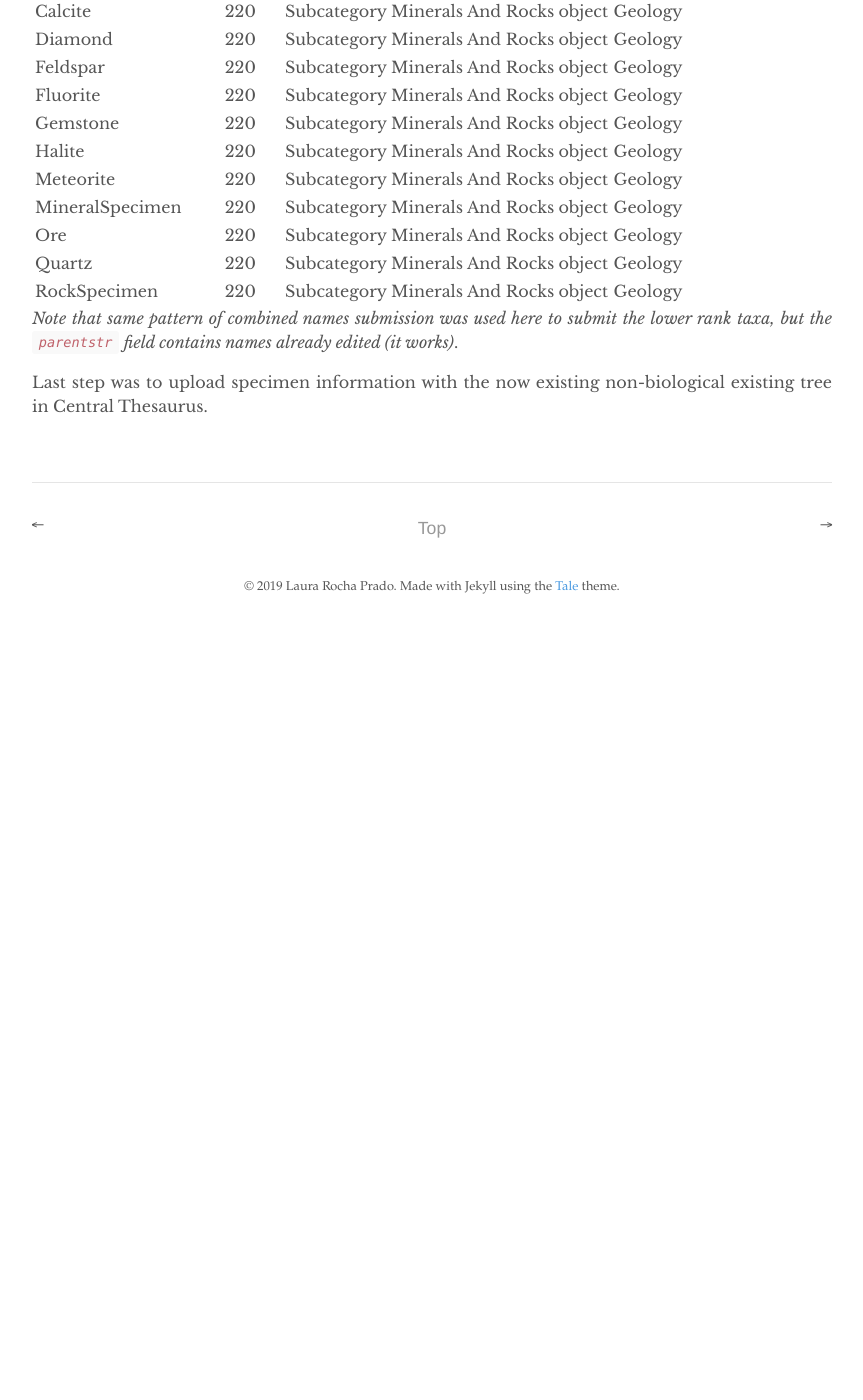
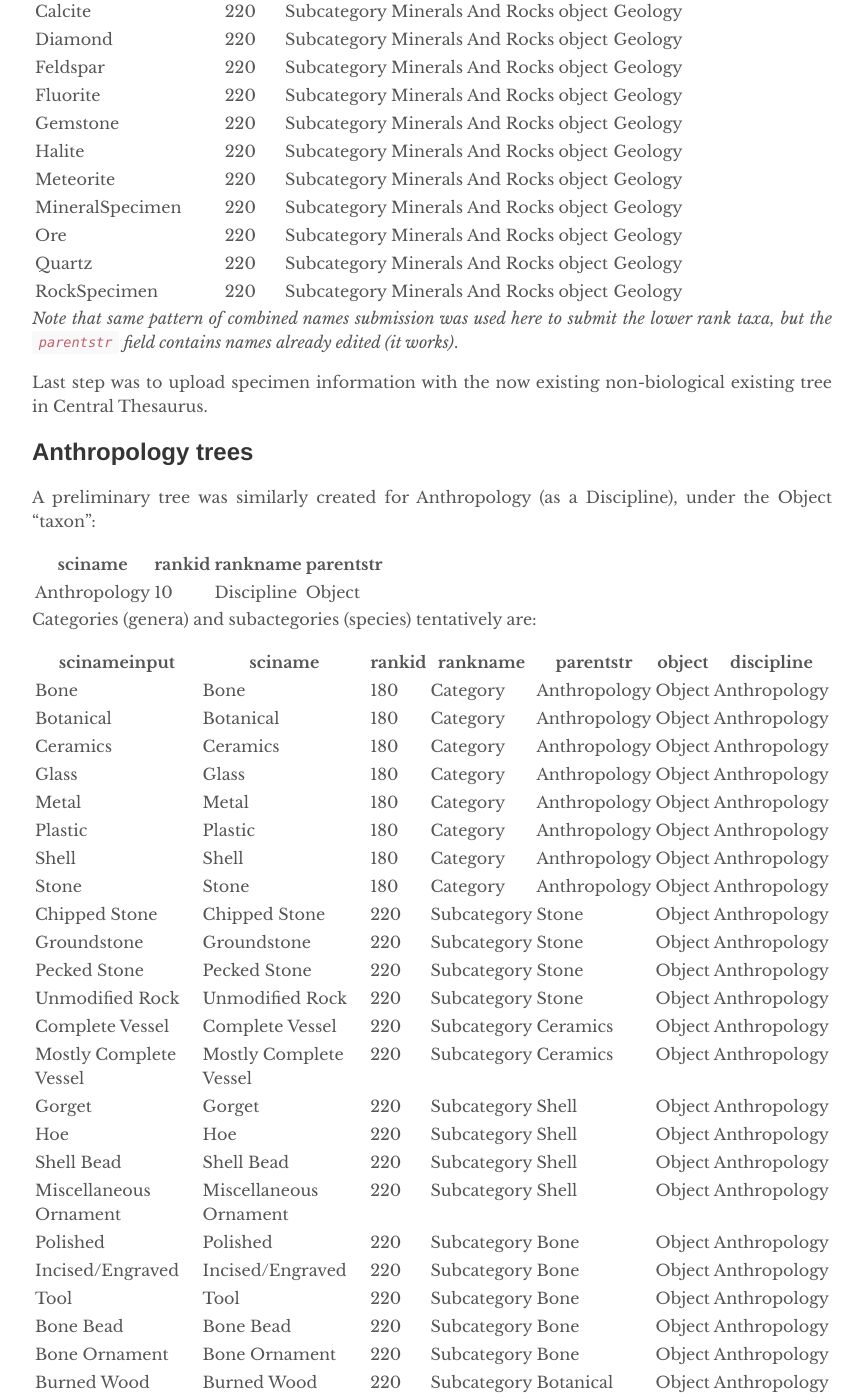
Before and after one commit to arbolitoloco/uw2020, a Jekyll site: the page built from _posts/2018-11-16-non-biological-tree-experiments.md, in a window 1280 px wide and 1400 px high, scrolled down 2257 px. Shown: the whole window, without its empty margins (208-1071 px from the left). Built offline with Jekyll 4.4.1, drawn with Linux system fonts in a browser that asks for light colours; before the commit the page ends 2887 px from its top, so only the background shows below that; some of the changed text lies outside the part shown.

Commit message:
Added Anthropology tree/data experiments

```diff
--- a/_posts/2018-11-16-non-biological-tree-experiments.md
+++ b/_posts/2018-11-16-non-biological-tree-experiments.md
@@ -80,3 +80,58 @@ RockSpecimen        | 220    | Subcategory | Minerals And Rocks | object | Geolo
 *Note that same pattern of combined names submission was used here to submit the lower rank taxa, but the `parentstr` field contains names already edited (it works)*.
 
 Last step was to upload specimen information with the now existing non-biological existing tree in Central Thesaurus.
+
+## Anthropology trees
+
+A preliminary tree was similarly created for Anthropology (as a Discipline), under the Object "taxon":
+
+sciname      | rankid | rankname   | parentstr
+-------------|--------|------------|-----------
+Anthropology | 10     | Discipline | Object
+
+Categories (genera) and subactegories (species) tentatively are:
+
+scinameinput | sciname | rankid | rankname | parentstr | object | discipline
+-------------|---------|--------|----------|-----------|--------|------------
+Bone | Bone | 180 | Category | Anthropology | Object | Anthropology
+Botanical | Botanical | 180 | Category | Anthropology | Object | Anthropology
+Ceramics | Ceramics | 180 | Category | Anthropology | Object | Anthropology
+Glass | Glass | 180 | Category | Anthropology | Object | Anthropology
+Metal | Metal | 180 | Category | Anthropology | Object | Anthropology
+Plastic | Plastic | 180 | Category | Anthropology | Object | Anthropology
+Shell | Shell | 180 | Category | Anthropology | Object | Anthropology
+Stone | Stone | 180 | Category | Anthropology | Object | Anthropology
+Chipped Stone  | Chipped Stone  | 220 | Subcategory | Stone | Object | Anthropology
+Groundstone | Groundstone | 220 | Subcategory | Stone | Object | Anthropology
+Pecked Stone | Pecked Stone | 220 | Subcategory | Stone | Object | Anthropology
+Unmodified Rock | Unmodified Rock | 220 | Subcategory | Stone | Object | Anthropology
+Complete Vessel | Complete Vessel | 220 | Subcategory | Ceramics | Object | Anthropology
+Mostly Complete Vessel | Mostly Complete Vessel | 220 | Subcategory | Ceramics | Object | Anthropology
+Gorget | Gorget | 220 | Subcategory | Shell | Object | Anthropology
+Hoe | Hoe | 220 | Subcategory | Shell | Object | Anthropology
+Shell Bead | Shell Bead | 220 | Subcategory | Shell | Object | Anthropology
+Miscellaneous Ornament | Miscellaneous Ornament | 220 | Subcategory | Shell | Object | Anthropology
+Polished | Polished | 220 | Subcategory | Bone | Object | Anthropology
+Incised/Engraved | Incised/Engraved | 220 | Subcategory | Bone | Object | Anthropology
+Tool | Tool | 220 | Subcategory | Bone | Object | Anthropology
+Bone Bead | Bone Bead | 220 | Subcategory | Bone | Object | Anthropology
+Bone Ornament | Bone Ornament | 220 | Subcategory | Bone | Object | Anthropology
+Burned Wood | Burned Wood | 220 | Subcategory | Botanical | Object | Anthropology
+Unburned Wood | Unburned Wood | 220 | Subcategory | Botanical | Object | Anthropology
+Matting | Matting | 220 | Subcategory | Botanical | Object | Anthropology
+Textile | Textile | 220 | Subcategory | Botanical | Object | Anthropology
+Botanical Ornament | Botanical Ornament | 220 | Subcategory | Botanical | Object | Anthropology
+Glass Bead | Glass Bead | 220 | Subcategory | Glass | Object | Anthropology
+Bottle | Bottle | 220 | Subcategory | Glass | Object | Anthropology
+Cup | Cup | 220 | Subcategory | Glass | Object | Anthropology
+Lamp | Lamp | 220 | Subcategory | Glass | Object | Anthropology
+Plate | Plate | 220 | Subcategory | Glass | Object | Anthropology
+Bowl | Bowl | 220 | Subcategory | Glass | Object | Anthropology
+Mirror | Mirror | 220 | Subcategory | Glass | Object | Anthropology
+Window | Window | 220 | Subcategory | Glass | Object | Anthropology
+Miscellaneous Curved | Miscellaneous Curved | 220 | Subcategory | Glass | Object | Anthropology
+Miscellaneous Flat | Miscellaneous Flat | 220 | Subcategory | Glass | Object | Anthropology
+Iron | Iron | 220 | Subcategory | Metal | Object | Anthropology
+Copper | Copper | 220 | Subcategory | Metal | Object | Anthropology
+Copper Alloy (Copper/Brass) | Copper Alloy (Copper/Brass) | 220 | Subcategory | Metal | Object | Anthropology
+Complete Vessel | Complete Vessel | 220 | Subcategory | Metal | Object | Anthropology
```
Also changed, not shown: docs/occ-conversion-proc-anthro.md (added, +53 -0 lines).
